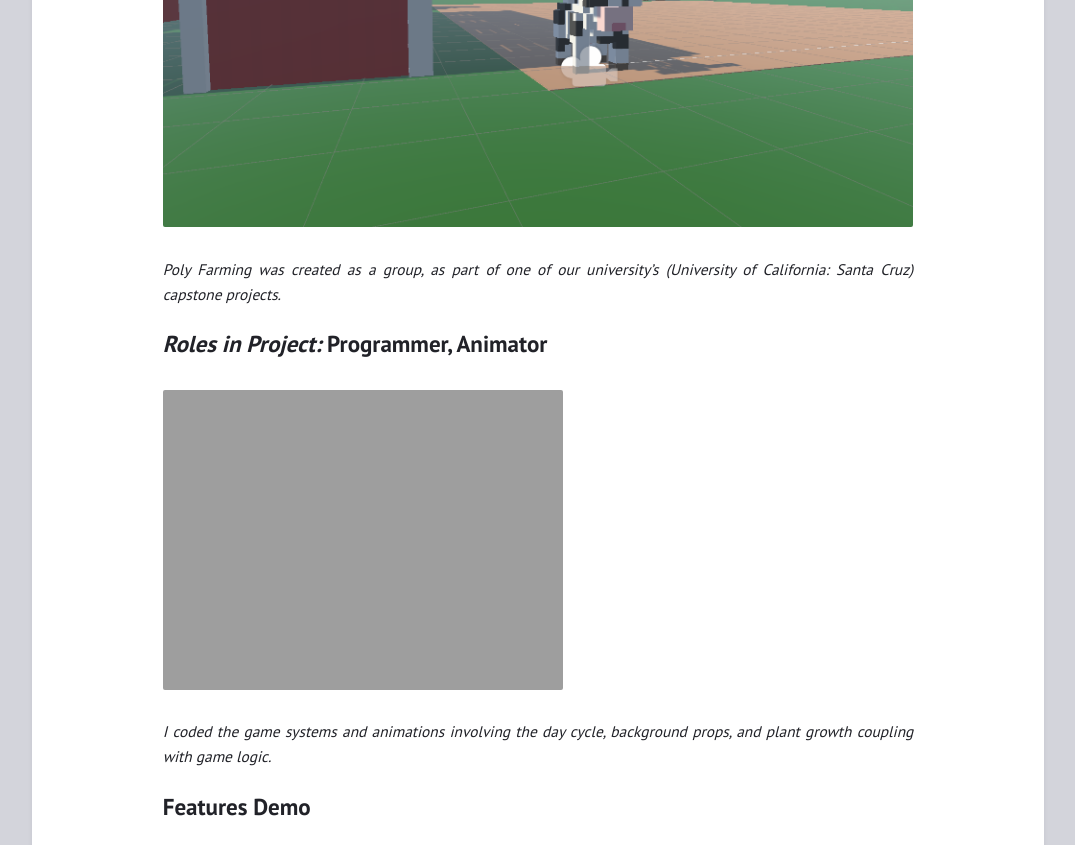
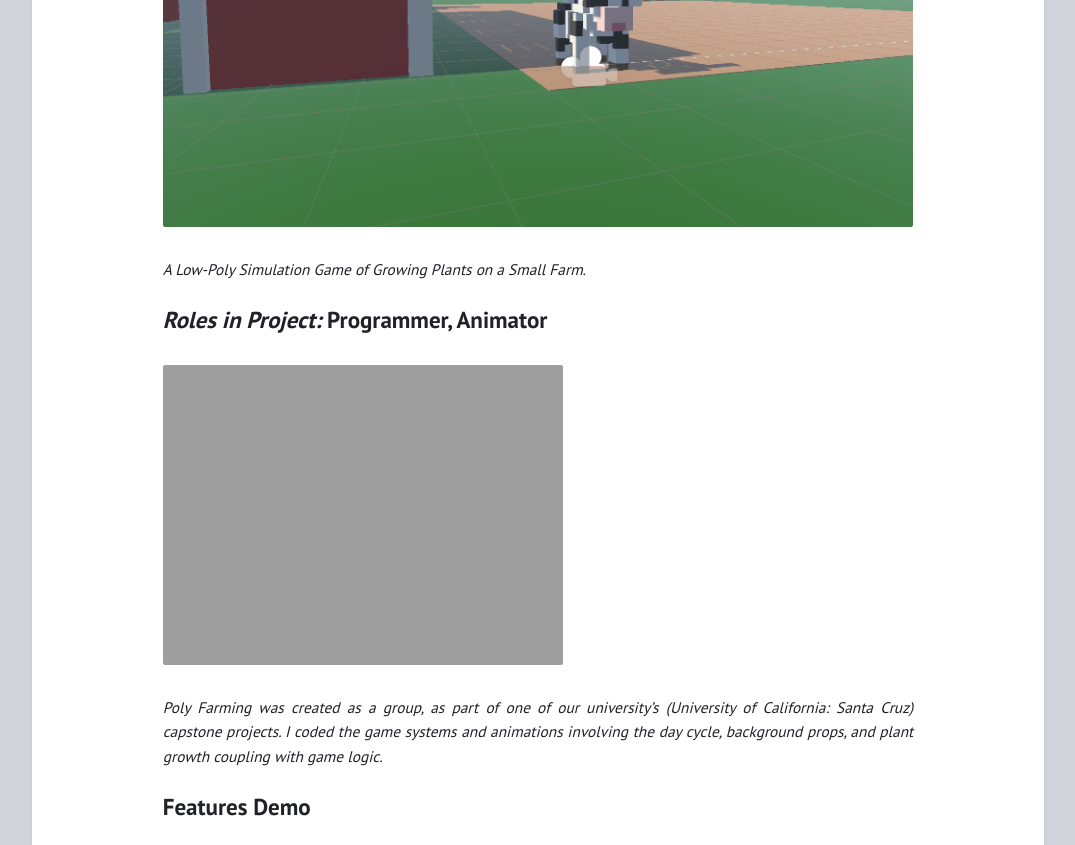
Before and after one commit to isaacwkm/isaacwkm.github.io, a Jekyll site: the page built from _posts/2024-12-25-Poly-Farm.md, in a window 1280 px wide and 900 px high, scrolled down 521 px, cut to the strip 0-845 px from the top of the window. Shown: the whole strip, without its empty margins (102-1177 px from the left). Built offline with Jekyll 4.4.1, drawn with Linux system fonts in a browser that asks for light colours.

Commit message:
updated content

```diff
--- a/_posts/2024-12-25-Poly-Farm.md
+++ b/_posts/2024-12-25-Poly-Farm.md
@@ -9,13 +9,13 @@ hidedate: true
 ![PolyFarming Thumbnail](https://isaacwkm.github.io/assets/images/2024-12-25-PolyFarmPost/Thumbnail3.png)
 
 
-*Poly Farming was created as a group, as part of one of our university's (University of California: Santa Cruz) capstone projects.*
+*A Low-Poly Simulation Game of Growing Plants on a Small Farm.*
 
 ## *Roles in Project:* Programmer, Animator
 
 ![Gif Preview](https://isaacwkm.github.io/assets/images/2024-12-25-PolyFarmPost/gifPreview.gif)
 
-*I coded the game systems and animations involving the day cycle, background props, and plant growth coupling with game logic.*
+*Poly Farming was created as a group, as part of one of our university's (University of California: Santa Cruz) capstone projects. I coded the game systems and animations involving the day cycle, background props, and plant growth coupling with game logic.*
 
 ## Features Demo
 
```
